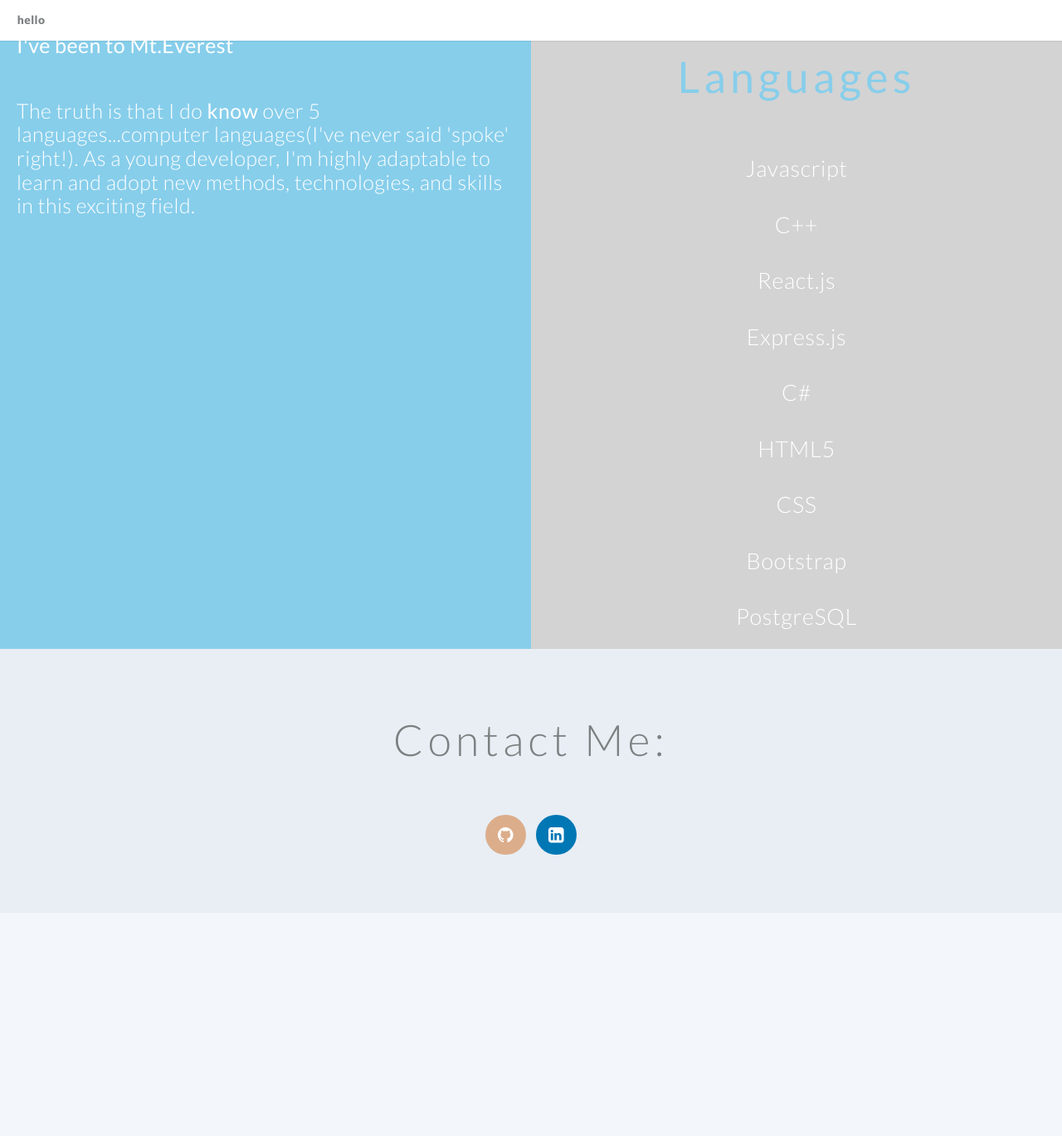
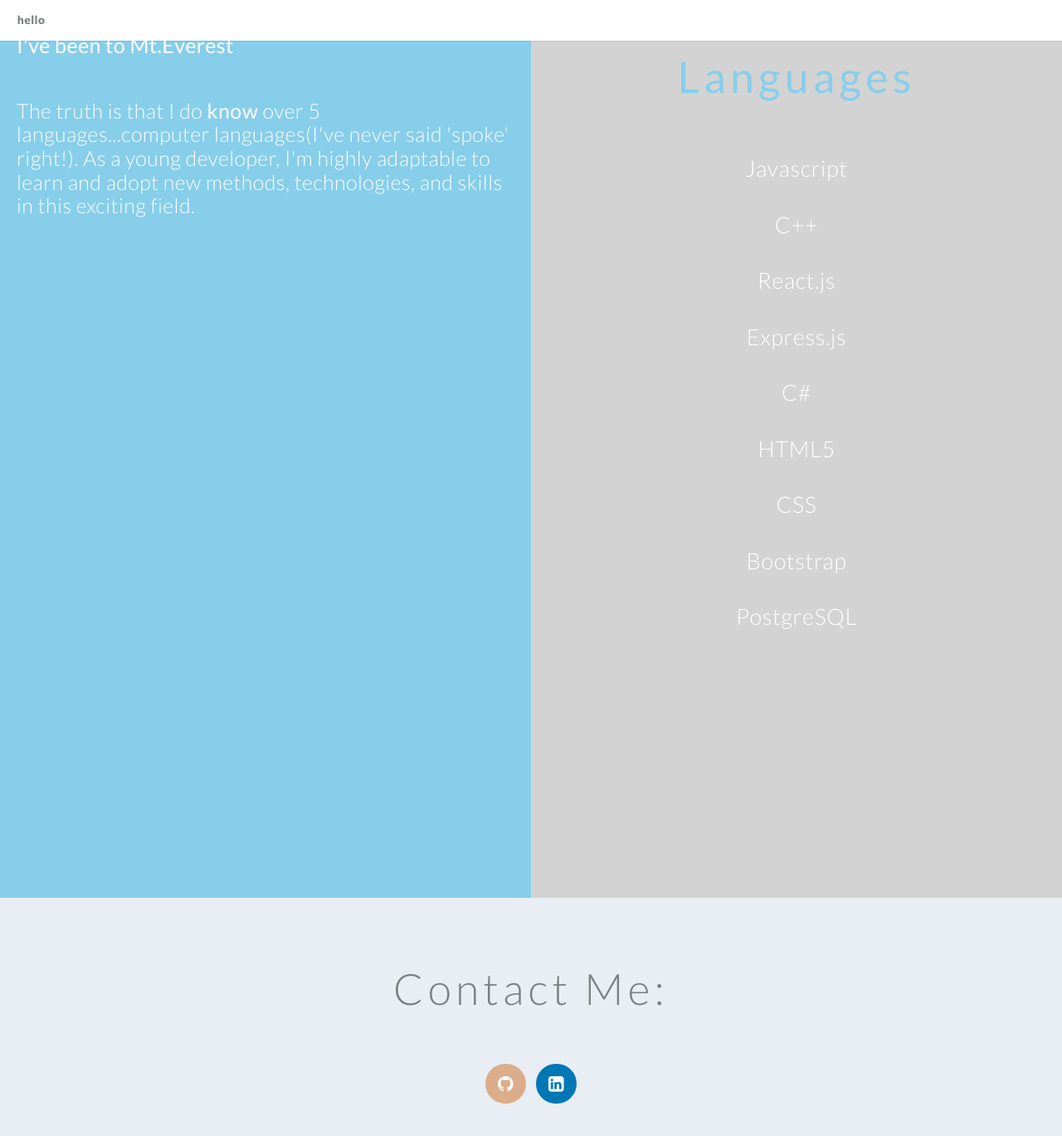
Before and after one commit to kv-codes/kv-codes.github.io, a Jekyll site: the page built from index.md, in a window 1280 px wide and 1400 px high, scrolled down 1359 px. Shown: the top 1369 px of the window at 83% size. Built offline with Jekyll 4.4.1, drawn with Linux system fonts in a browser that asks for light colours; before the commit the page ends 2459 px from its top, so only the background shows below that.

Commit message:
height change to 1800px

```diff
--- a/css/style.css
+++ b/css/style.css
@@ -16,7 +16,7 @@ custom styles adapted from Twenty by HTML5 Up
 	float: left;
 	width: 50%;
 	padding: 20px;
-	height: 1500px; /* Should be removed. Only for demonstration */
+	height: 1800px; /* Should be removed. Only for demonstration */
   }
 
   /* Clear floats after the columns */
```
